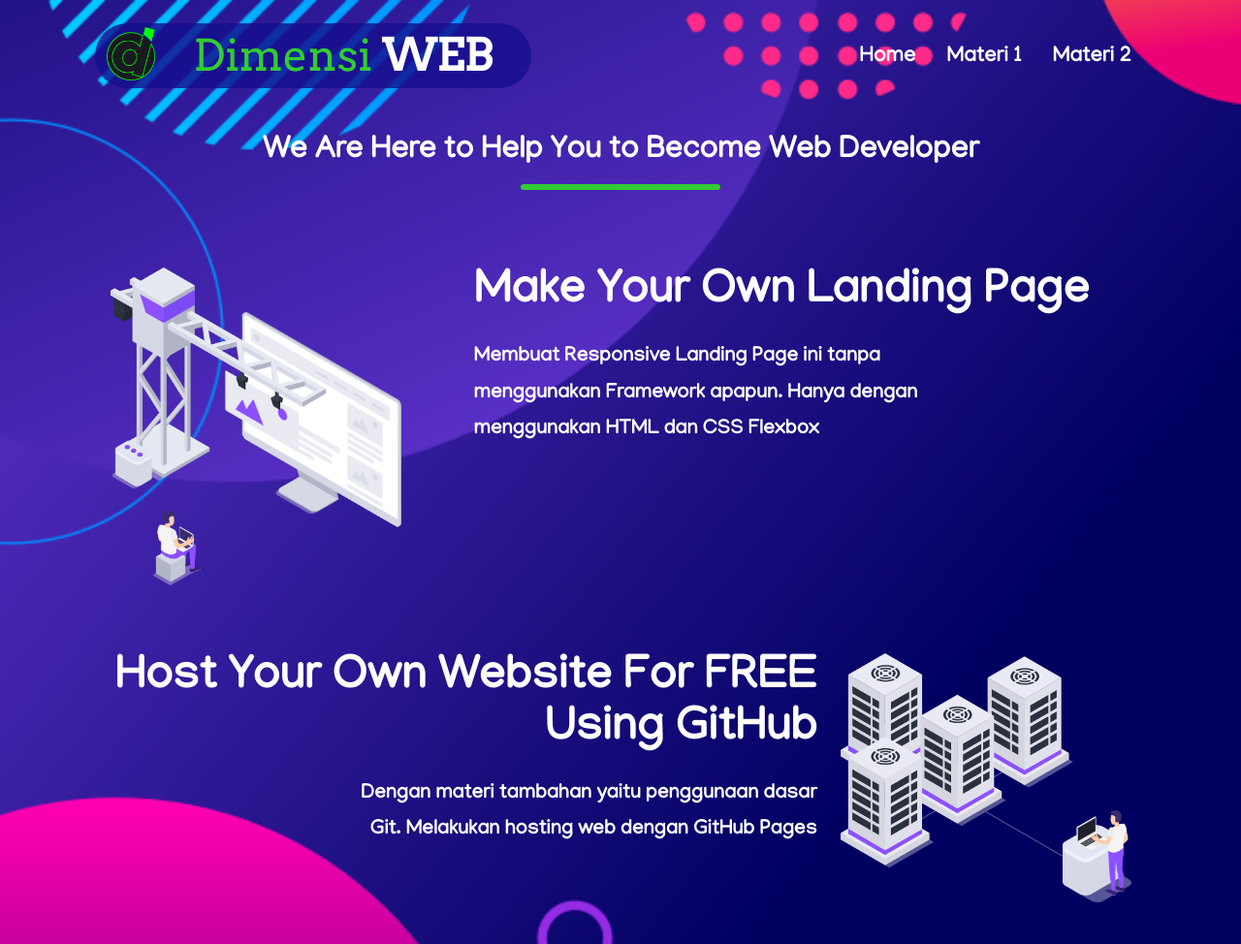
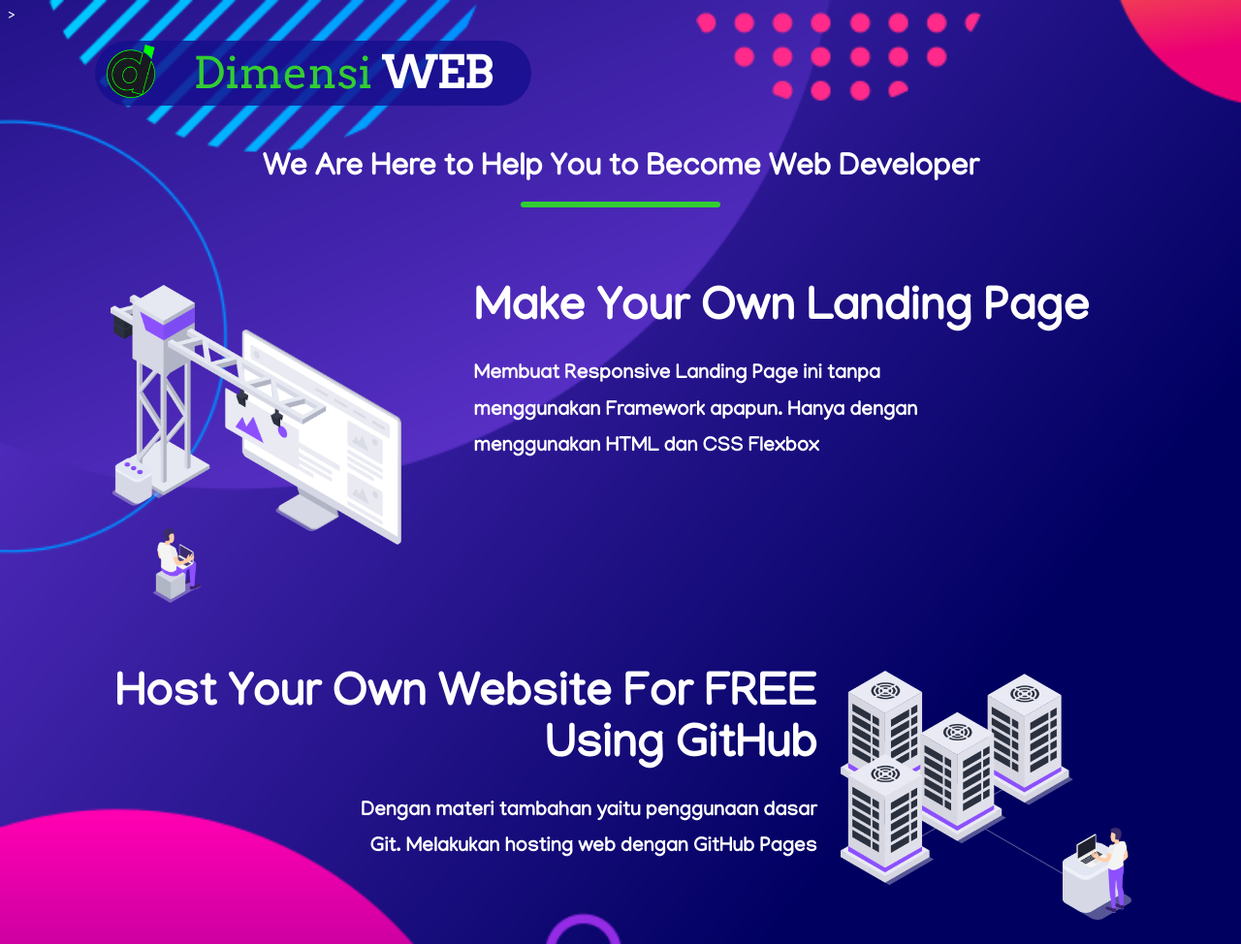
Before and after one commit to dimensiweb/dimensiweb-materi-1, a plain HTML site: page index.html in a window 1280 px wide. Shown: the top 974 px of the page at 97% size. Drawn offline with Linux system fonts and the light colour scheme.

Commit message:
Update index.html
-- hide some li

```diff
--- a/index.html
+++ b/index.html
@@ -1,5 +1,6 @@
 <!DOCTYPE html>
 <html lang="en">
+
 <head>
     <meta charset="UTF-8">
     <meta name="viewport" content="width=device-width, initial-scale=1.0">
@@ -8,6 +9,7 @@
     <title>BSO DimensiWEB</title>
     <link rel="icon" type="image/gif/png" href="assets/logo dimensiw bw.png ">
 </head>
+>
 <body>
     <header class="container">
         <div class="logo">
@@ -17,13 +19,13 @@
                 <span class="teks2">WEB</span>
             </div>
         </div>
-            <nav>
+        <!-- <nav>
             <ul>
                 <li><a href="#">Home</a></li>
                 <li><a href="#m1">Materi 1</a></li>
                 <li><a href="#m2">Materi 2</a></li>
             </ul>
-            </nav>
+        </nav> -->
     </header>
     <h1 class="title">We Are Here to Help You to Become Web Developer</h1>
     <main class="container">
@@ -32,7 +34,8 @@
         </div>
         <section id="m1" class="hero container">
             <h1 class="conti">Make Your Own Landing Page</h1>
-                <p class="p">Membuat Responsive Landing Page ini tanpa menggunakan Framework apapun. Hanya dengan menggunakan HTML dan CSS Flexbox</p>
+            <p class="p">Membuat Responsive Landing Page ini tanpa menggunakan Framework apapun. Hanya dengan
+                menggunakan HTML dan CSS Flexbox</p>
         </section>
     </main>
     <main class="container2">
@@ -41,7 +44,8 @@
         </div>
         <section id="m2" class="hero2 container2">
             <h1 class="conti2">Host Your Own Website For FREE Using GitHub</h1>
-                <p class="p2">Dengan materi tambahan yaitu penggunaan dasar Git. Melakukan hosting web dengan GitHub Pages</p>
+            <p class="p2">Dengan materi tambahan yaitu penggunaan dasar Git. Melakukan hosting web dengan GitHub Pages
+            </p>
         </section>
     </main>
     <div class="button">
@@ -53,4 +57,5 @@
     </div>
     <p>All Rights Belong To Their Respectfull Owner.</p>
 </body>
+
 </html>
```
Lines whose indentation alone changed are shown as unchanged.
